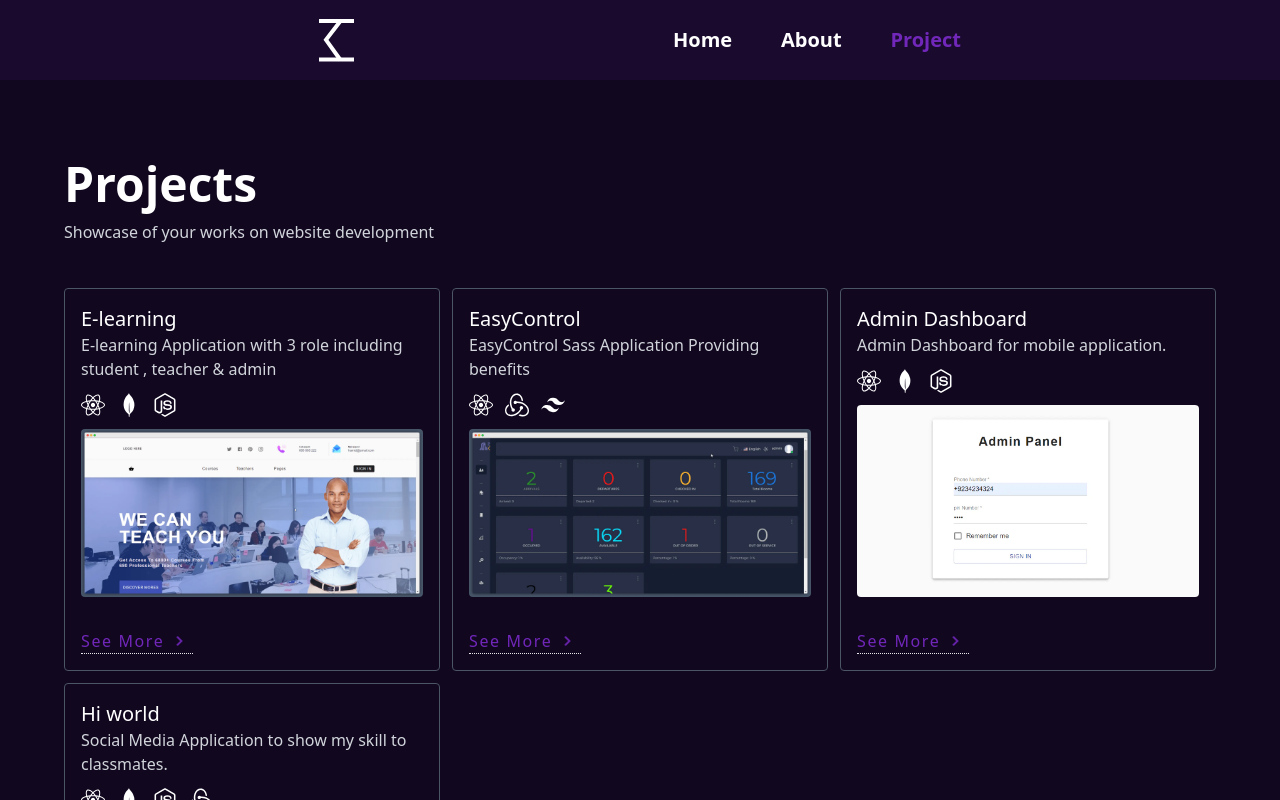
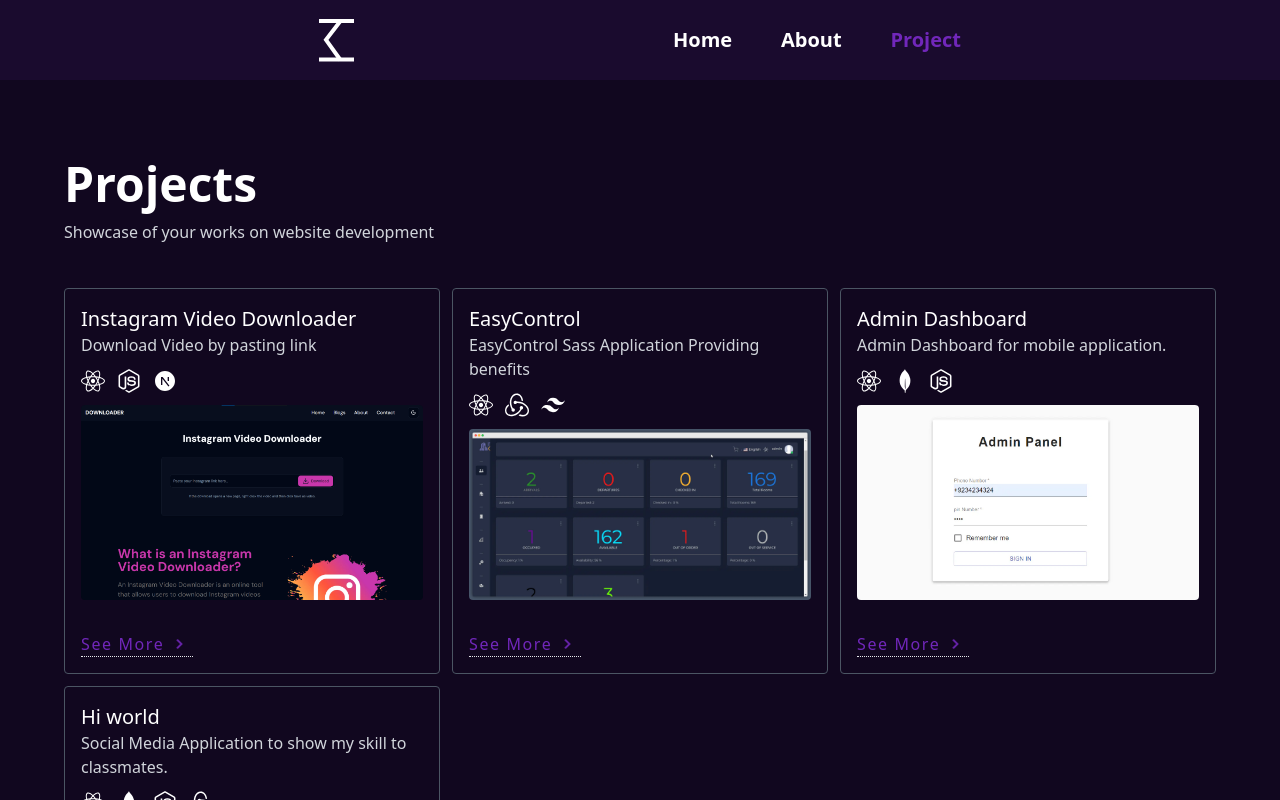
Before and after one commit to Ahmad-code077/Portfolio, a React (Vite) app: page /project in a window 1280 px wide. Shown: the top 800 px of the page. Built offline with nearby package versions, Linux system fonts and the light colour scheme; a web font is replaced by a local one.

Commit message:
Added Personal Project instead of dummy one

```diff
--- a/src/assets/index.js
+++ b/src/assets/index.js
@@ -12,7 +12,7 @@ export { default as rect11 } from './SkillsIcon/Rectangle 11.png';
 export { default as rect12 } from './SkillsIcon/Rectangle 12.png';
 export { default as rect13 } from './SkillsIcon/Rectangle 13.png';
 
-export { default as first } from './ProjectLink/Firstimage.jpeg';
+export { default as first } from './ProjectLink/proj14.png';
 export { default as second } from './ProjectLink/Secondimage.jpeg';
 export { default as third } from './ProjectLink/Thirdimage.jpeg';
 export { default as fourth } from './ProjectLink/Fourthimage.jpeg';
--- a/src/data.jsx
+++ b/src/data.jsx
@@ -6,7 +6,7 @@ import {
   SiRedux,
   SiTypescript,
 } from 'react-icons/si';
-import { RiNextjsLine, RiTailwindCssFill } from 'react-icons/ri';
+import { RiNextjsFill, RiNextjsLine, RiTailwindCssFill } from 'react-icons/ri';
 import { FaReact, FaNodeJs, FaGithub } from 'react-icons/fa';
 import { IoLogoJavascript } from 'react-icons/io5';
 import { MdOutlineKeyboardArrowRight } from 'react-icons/md';
@@ -245,10 +245,9 @@ export const SkillsIconData = [
 export const projectData = [
   {
     id: 1,
-    heading: 'E-learning',
-    title:
-      'E-learning Application with 3 role including student , teacher & admin',
-    images: [<FaReact />, <SiMongodb />, <FaNodeJs />],
+    heading: 'Instagram Video Downloader',
+    title: 'Download Video by pasting link',
+    images: [<FaReact />, <FaNodeJs />, <RiNextjsFill />],
     pImage: first,
     buttonSvg: <MdOutlineKeyboardArrowRight className='animate-move text-xl' />,
   },
```
Also changed, not shown: src/App.jsx (+0 -73 lines), src/assets/ProjectLink/proj14.png (added).
